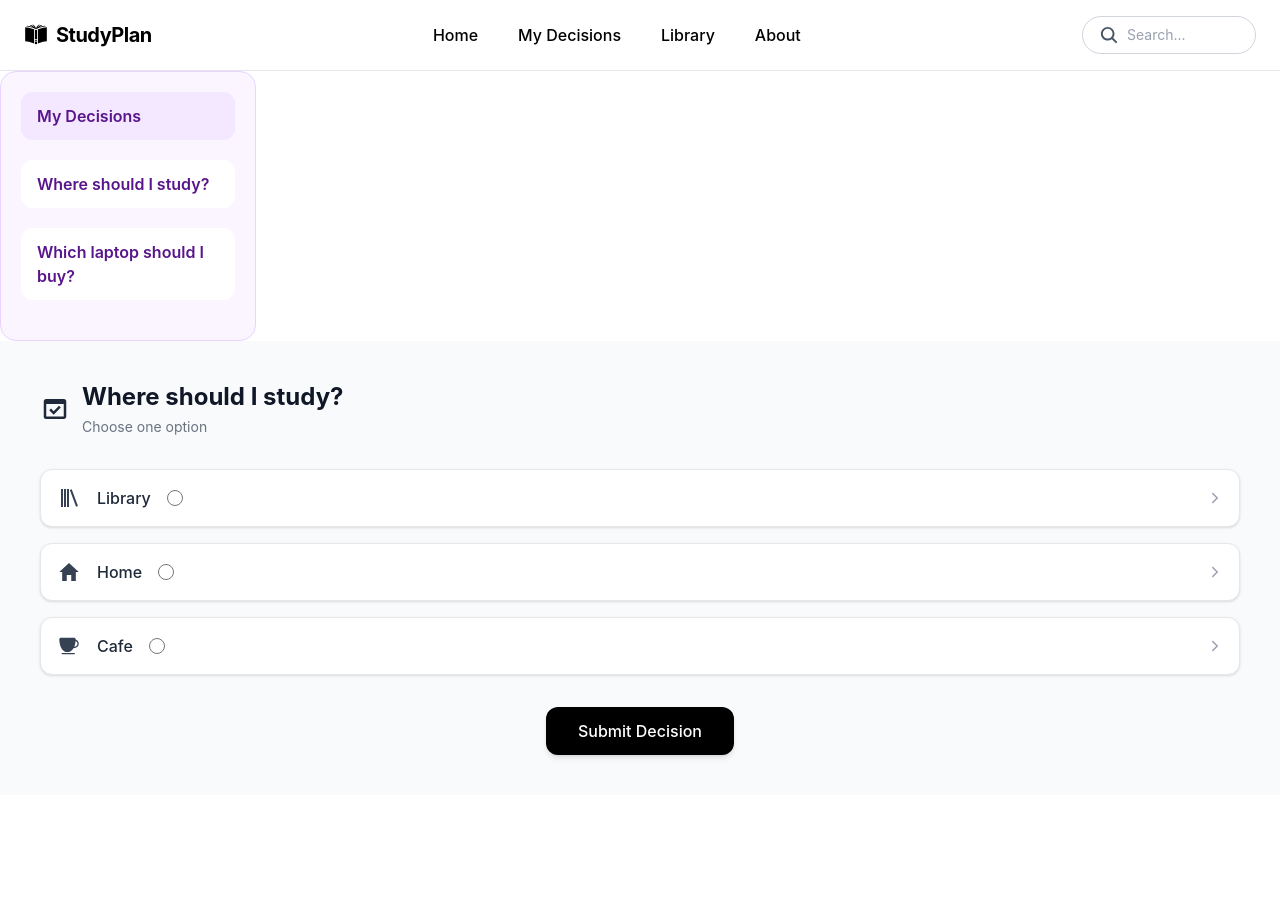
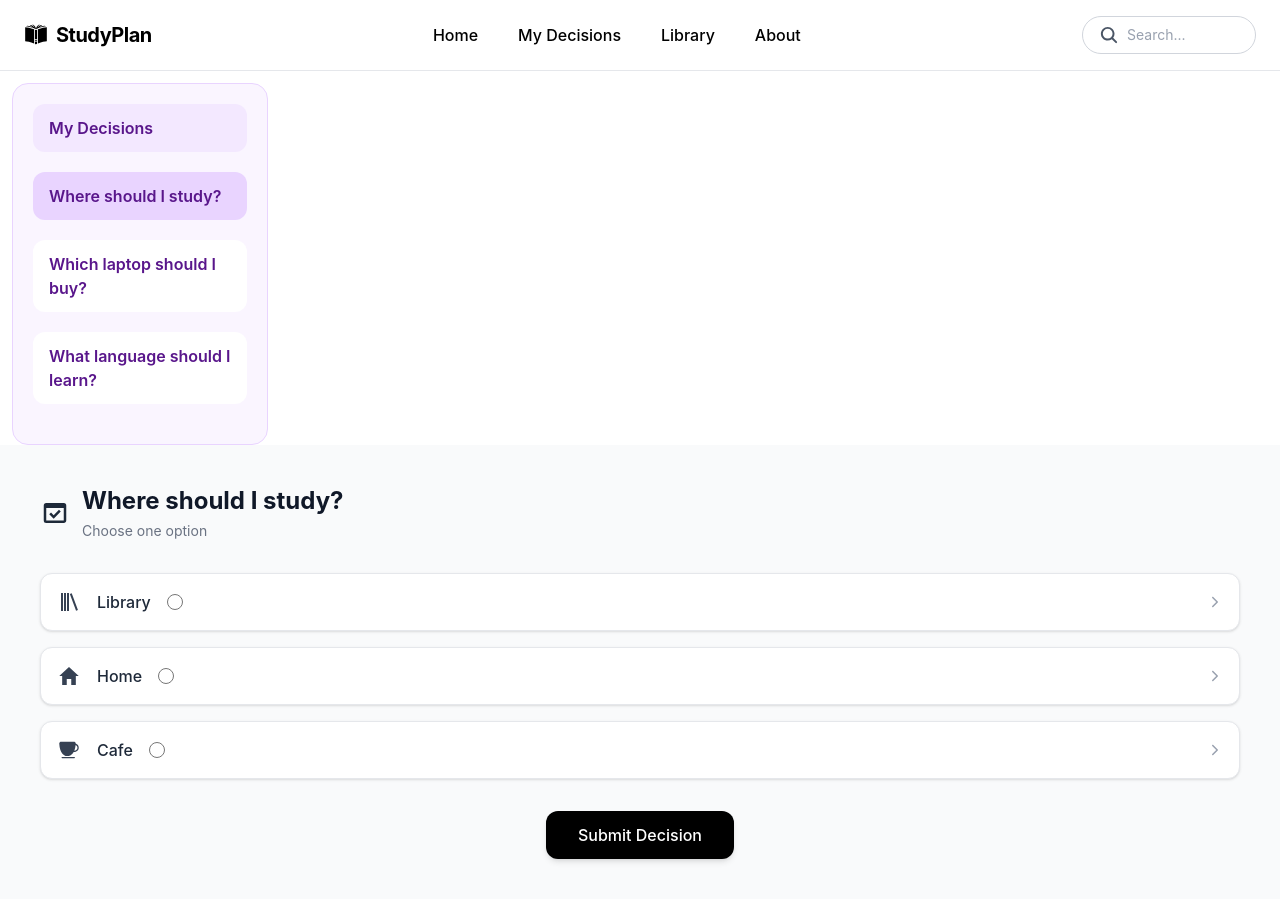
Before and after one commit to AytacMirzeyeva20/NV-ProjectLab, a React (Vite) app: page /sidebar in a window 1280 px wide. Before the commit the page ends 800 px from the top, so only its background shows below. Built offline with nearby package versions, Linux system fonts and the light colour scheme; the HTML template or start-up script is replaced by a standard one.

Commit message:
Sidebar,Main,Decision Board arasinda elaqe qurdum.

```diff
--- a/src/App.jsx
+++ b/src/App.jsx
@@ -2,8 +2,6 @@ import React from 'react'
 import { Route,Routes } from 'react-router-dom'
 import Navbar from './components/Navbar'
 import Home from './components/Home'
-import Main from './components/Main/Main'
-import Sidebar from './components/Sidebar/Sidebar'
 import DecisionBoard from './components/Sidebar/DecisionBoard'
 export default function App() {
   return (
@@ -18,7 +16,6 @@ export default function App() {
         <Route path="/sidebar" element={
           <>
           <DecisionBoard/>
-          <Main/>
           </>
         }/>
       </Routes>
--- a/src/components/Main/Main.jsx
+++ b/src/components/Main/Main.jsx
@@ -4,7 +4,7 @@ import { IoMdHome } from "react-icons/io";
 import { IoIosCafe } from "react-icons/io";
 import { IoIosArrowForward } from "react-icons/io";
 import { useState } from "react";
-function Main() {
+function Main({decision}) {
     const[select,setSelectOpen]=useState("");
     const[result,setResult]=useState("");
     const handleSubmit=()=>{
@@ -25,8 +25,6 @@ const [decisions, setDecisions] = useState([
   },
 ]);
 const [currentDecision, setCurrentDecision] = useState(1);
-const decision = decisions.find(
-(item) => item.id === currentDecision);
   return (
     <section className="bg-gray-50 p-6 md:p-10">
       <div className="mb-8">
--- a/src/components/Sidebar/DecisionBoard.jsx
+++ b/src/components/Sidebar/DecisionBoard.jsx
@@ -1,5 +1,6 @@
 import { useState } from "react";
 import Sidebar from "./Sidebar";
+import Main from "../Main/Main";
 function DecisionBoard(){
    const [decisions, setDecisions] = useState([
   {
@@ -20,10 +21,24 @@ function DecisionBoard(){
     { id: 3, name: "Lenovo" },
   ],
   },
+  {
+  id: 3,
+  question: "What language should I learn?",
+  options: [
+    { id: 1, name: "English" },
+    { id: 2, name: "German" },
+    { id: 3, name: "Spanish" },
+  ],
+},
 ]);
+const [currentDecision, setCurrentDecision] = useState(1);
+const decision = decisions.find(
+  (item) => item.id === currentDecision
+);
     return(
         <>
-        <Sidebar decisions={decisions}/>
+        <Sidebar decisions={decisions} currentDecision={currentDecision} setCurrentDecision={setCurrentDecision} />
+        <Main decision={decision} />
         </>
     )
 }
--- a/src/components/Sidebar/Sidebar.jsx
+++ b/src/components/Sidebar/Sidebar.jsx
@@ -1,15 +1,18 @@
-function Sidebar({decisions}){
+function Sidebar({decisions,currentDecision,setCurrentDecision}){
     return(
         <>
- <aside className="w-full rounded-2xl border border-purple-200 bg-purple-50 p-5 md:w-64">
+ <aside className="w-full rounded-2xl border border-purple-200 bg-purple-50 p-5 md:w-64 mt-3 ml-3">
      <h2 className="mb-5 rounded-xl bg-purple-100 px-4 py-3 font-semibold text-purple-900">
 My Decisions
   </h2>
     {decisions.map((decision) => (
   <div key={decision.id}>
-  <p className="mb-5 rounded-xl bg-white px-4 py-3 font-semibold text-purple-900">
- {decision.question}
-  </p>
+  <p onClick={()=>setCurrentDecision(decision.id)}
+  className={`mb-5 rounded-xl px-4 py-3 font-semibold ${currentDecision === decision.id ? "bg-purple-200 text-purple-900"  : "bg-white text-purple-900"
+  }`}
+>
+  {decision.question}
+</p>
   </div>
 ))}
         </aside>
```
